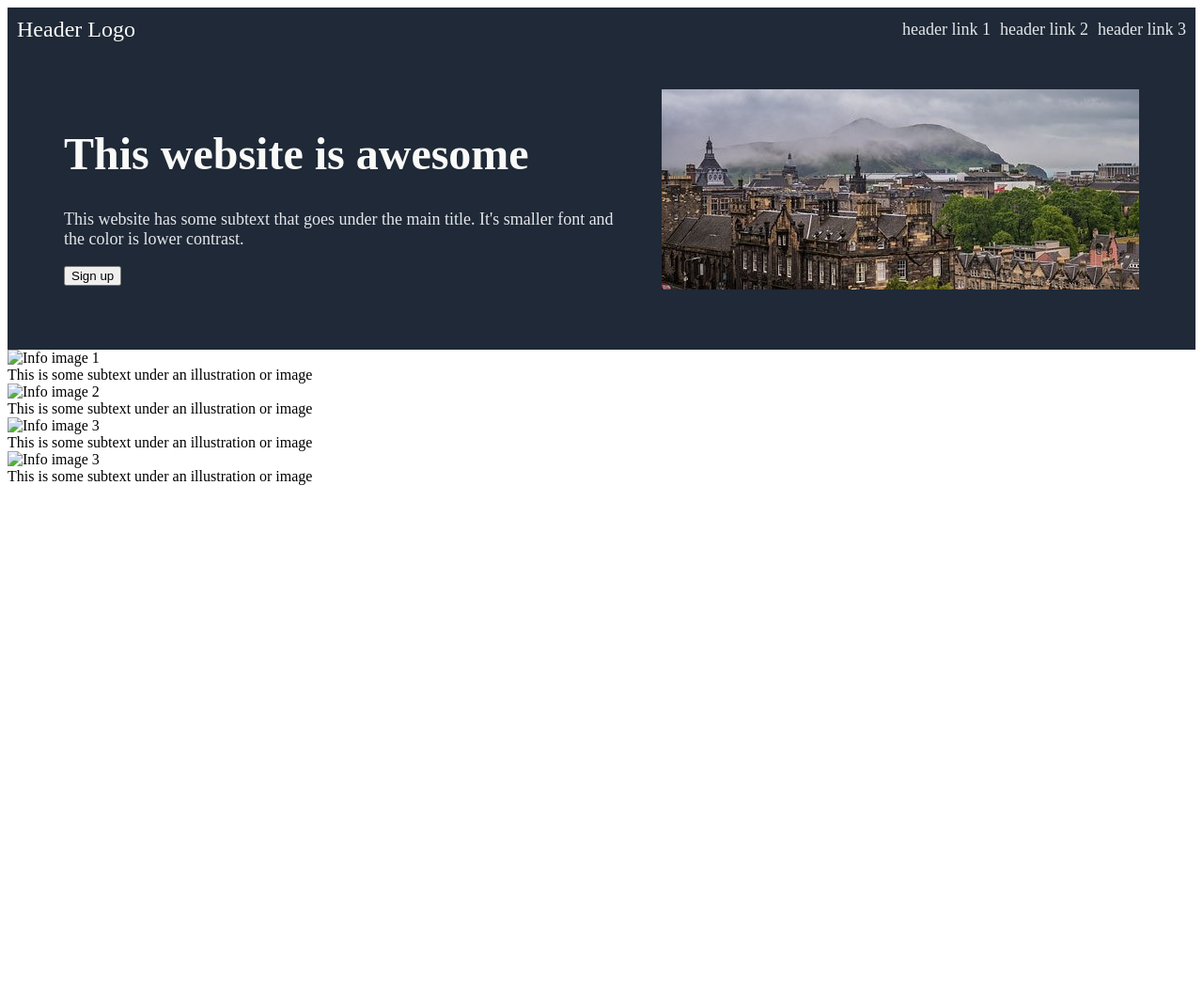
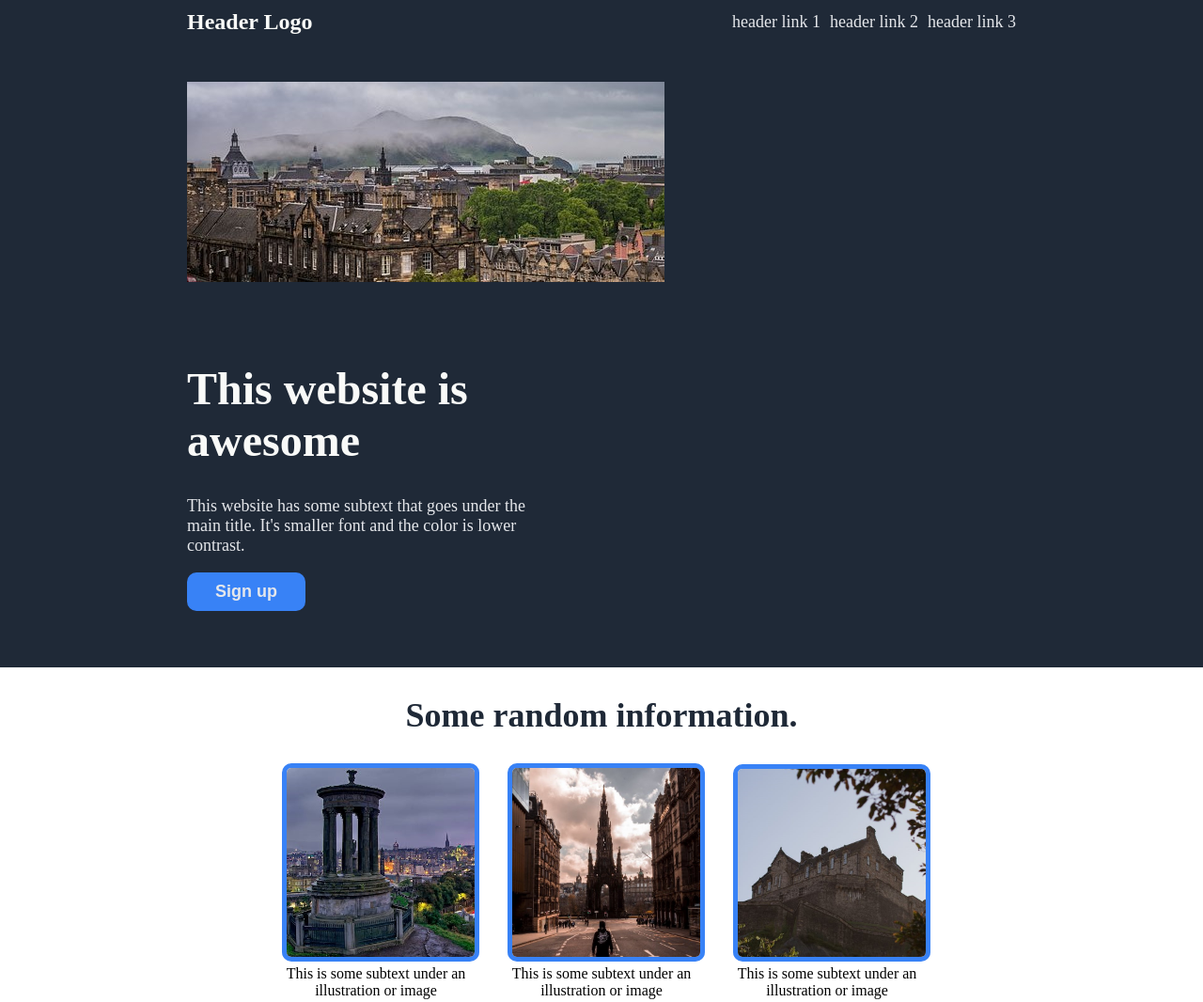
Before and after one commit to dianario/odin-landing-page, a plain HTML site: page index.html in a window 1280 px wide. Shown: the top 1066 px of the page at 94% size. Before the commit the page ends 800 px from the top, so only its background shows below. Drawn offline with Linux system fonts and the light colour scheme.

Commit message:
Add info and quote sections

```diff
--- a/index.html
+++ b/index.html
@@ -30,40 +30,48 @@
         <div class="hero-right">
           <img
             src="./images/edinburgh-athur-seat-landscape.jpg"
-            alt="Edinburgh - Arthur Seat
-            landscape"
+            alt="Edinburgh - Arthur Seat landscape"
           />
         </div>
       </div>
     </div>
 
     <div class="information">
+      <div class="info-title">Some random information.</div>
       <div class="info-cards">
         <div class="card">
-          <img src="link" alt="Info image 1" />
+          <img src="./images/carlton-hill.jpeg" alt="Carlton Hill, Edinburgh" />
           <div class="info-text">
             This is some subtext under an illustration or image
           </div>
         </div>
         <div class="card">
-          <img src="link" alt="Info image 2" />
+          <img src="./images/robert-burns-monument.jpeg" alt="Robert Burns monument, Edinburgh" />
           <div class="info-text">
             This is some subtext under an illustration or image
           </div>
         </div>
         <div class="card">
-          <img src="link" alt="Info image 3" />
+          <img src="./images/edinburgh-castle.jpeg" alt="Info image 3" />
           <div class="info-text">
             This is some subtext under an illustration or image
           </div>
         </div>
         <div class="card">
-          <img src="link" alt="Info image 3" />
+          <img src="./images/national-muesum-pexel.jpeg" alt="Info image 3" />
           <div class="info-text">
             This is some subtext under an illustration or image
           </div>
         </div>
       </div>
     </div>
+    <div class="quote-section">
+      <div class="quote">
+    <div class="quote-text">This is an inspiring quote, or a testimonial from a customer.
+      Maybe it's just filling up space, or maybe people will actually ready it. Who knows?
+      All I know is that it looks nice </div>
+      <div class="quote-author">-Thor, God of Thunder</div>
+    </div>
+    </div>
   </body>
 </html>
--- a/styles.css
+++ b/styles.css
@@ -1,3 +1,9 @@
+body {
+    margin:0;
+    /*overflow: scroll;*/
+
+}
+/*Hero css section*/
 .hero{
     background-color: #1F2937;
     padding: 10px;
@@ -7,11 +13,14 @@
    display: flex;
    justify-content: space-between;
    align-items: center;
+   margin-left: 15%;
+   margin-right: 15%;
 }
 
 .header-logo {
     font-size: 24px;
     color: #F9FAF8;
+    font-weight: bold;
 }
 
 .header ul {
@@ -28,9 +37,17 @@ text-decoration: none;
 
 .hero-main{
     display: flex;
-    padding: 50px;
+    flex-wrap: wrap-reverse;
+    padding-top: 50px;
+    padding-bottom: 50px;
     gap:50px;
     align-items: center;
+    margin-left: 15%;
+    margin-right: 15%;
+}
+
+.hero-left {
+    width: 45%;
 }
 
 .hero-main-text {
@@ -39,7 +56,69 @@ text-decoration: none;
     color: #F9FAF8;
 }
 
-.hero-secondary-text, a {
+.hero-secondary-text, a, button {
     font-size: 18px;
     color: #E5E7EB;
 }
+
+button {
+background-color: #3882F6;
+font-weight:bold;
+padding: 10px 30px;
+border-radius: 10px;
+border: none;
+}
+
+/*Info-section css*/
+.information {
+    margin-left: 15%;
+    margin-right: 15%;
+}
+.info-title {
+    font-size: 36px;
+    font-weight: 900;
+    color: #1F2937;
+    display: flex;
+    justify-content: center;
+    align-items: center;
+    padding: 30px;
+}
+
+.information img {
+    width: 200px;
+    border-radius: 10px;
+    border: 5px solid #3882F6;
+}
+
+.info-cards {
+    display:flex;
+    gap:40px;
+    justify-content: center;
+    align-items: center;
+    flex-wrap: wrap;
+    padding-bottom: 60px;
+}
+.card {
+    width: 200px;
+    text-align: center;
+}
+ /*quote section css*/
+ .quote-section {
+    background-color: #E5E7EB;
+}
+.quote{
+    margin-left: 15%;
+    margin-right: 15%;
+    padding: 60px;
+
+}
+.quote-text {
+    font-style: italic;
+    font-size: 36px;
+    text-align: center;
+}
+.quote-author{
+    text-align: right;
+    font-weight: bold;
+    padding-top: 20px;
+}
```
